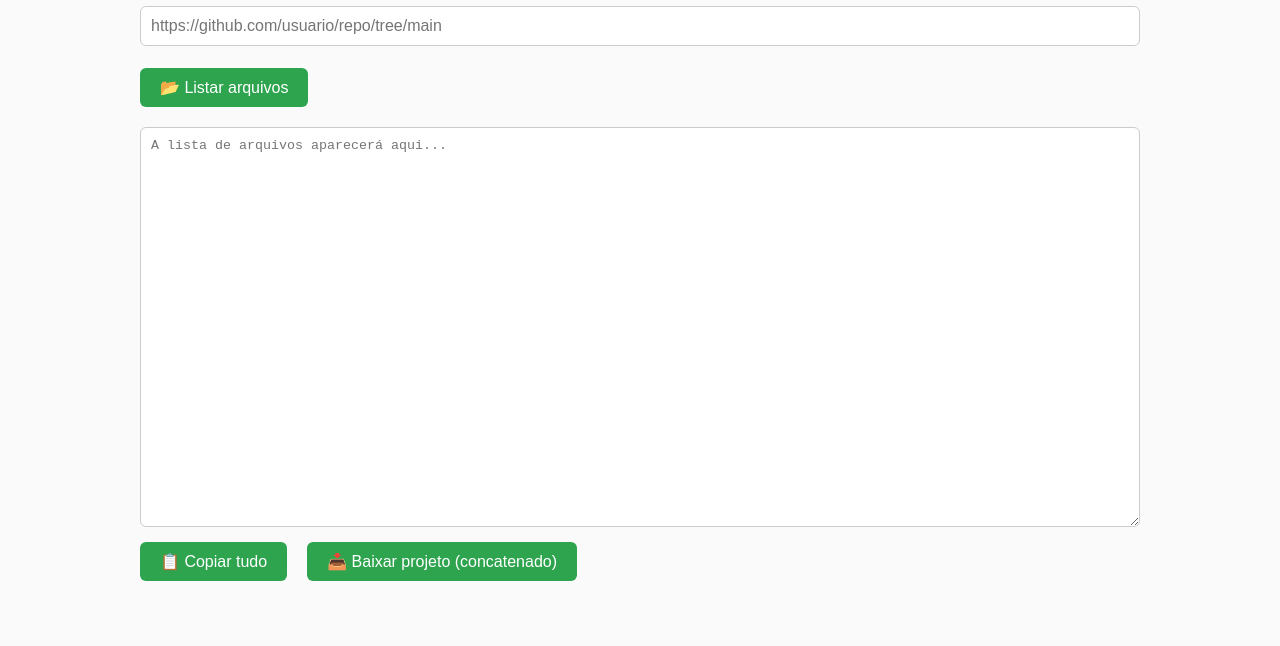
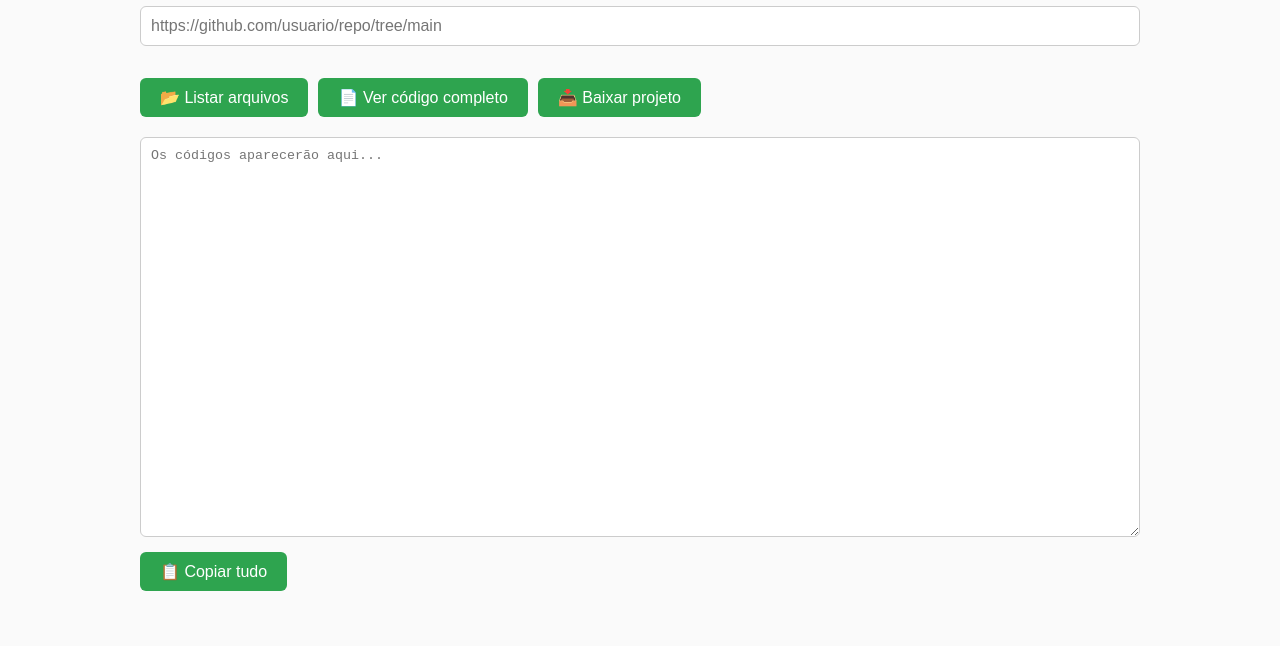
Before and after one commit to arte-trimbauser/repo-concatenator, a website: page index.html in a window 1280 px wide. Shown: the part 154-800 px from the top of the page. Drawn offline with Linux system fonts and the light colour scheme.

Commit message:
Update index.html

```diff
--- a/index.html
+++ b/index.html
@@ -37,7 +37,7 @@
     .theme-toggle:hover { background: var(--nav-link); color: #fff; }
     textarea { width: 100%; height: 400px; margin-top: 10px; background-color: var(--input-bg); color: var(--text); border: 1px solid var(--border); border-radius: 6px; padding: 10px; font-family: monospace; box-sizing: border-box; }
     input[type="text"] { width: 100%; padding: 10px; background-color: var(--input-bg); color: var(--text); border: 1px solid var(--border); border-radius: 6px; box-sizing: border-box; font-size: 1rem; }
-    button { padding: 10px 20px; cursor: pointer; background-color: var(--btn-bg); color: #fff; border: none; border-radius: 6px; font-size: 1rem; transition: background 0.3s; margin-right: 10px; }
+    button { padding: 10px 20px; cursor: pointer; background-color: var(--btn-bg); color: #fff; border: none; border-radius: 6px; font-size: 1rem; transition: background 0.3s; }
     button:hover { background-color: var(--btn-hover); }
     .btn-group { display: flex; flex-wrap: wrap; gap: 10px; margin-top: 10px; }
     #status { margin-top: 10px; font-weight: bold; }
@@ -56,13 +56,16 @@
   <h1>Cole o link do repositório GitHub</h1>
   <input type="text" id="repoUrl" placeholder="https://github.com/usuario/repo/tree/main">
   <br><br>
-  <button id="fetchBtn" onclick="fetchRepo()">📂 Listar arquivos</button>
+  <div class="btn-group">
+    <button onclick="fetchRepo()" id="fetchBtn">📂 Listar arquivos</button>
+    <button onclick="fetchFullContent()" id="fullContentBtn">📄 Ver código completo</button>
+    <button onclick="downloadProject()" id="downloadBtn">📥 Baixar projeto</button>
+  </div>
   <div id="status"></div>
-  <textarea id="output" placeholder="A lista de arquivos aparecerá aqui..."></textarea>
+  <textarea id="output" placeholder="Os códigos aparecerão aqui..."></textarea>
   <br>
   <div class="btn-group">
     <button onclick="copyAll()">📋 Copiar tudo</button>
-    <button onclick="downloadProject()" id="downloadBtn">📥 Baixar projeto (concatenado)</button>
   </div>
 
   <script>
@@ -113,6 +116,41 @@
       }
     }
 
+    async function fetchFullContent() {
+      const urlInput = document.getElementById('repoUrl').value.trim();
+      const status = document.getElementById('status');
+      const output = document.getElementById('output');
+      const btn = document.getElementById('fullContentBtn');
+
+      if (!urlInput) { status.innerHTML = '<span class="error">⚠️ Insira uma URL.</span>'; return; }
+
+      btn.disabled = true;
+      btn.innerHTML = '<span class="spinner"></span> A carregar...';
+      status.textContent = 'A obter conteúdo completo...';
+      output.value = '';
+
+      try {
+        const response = await fetch('/api/full-content', {
+          method: 'POST',
+          headers: { 'Content-Type': 'application/json' },
+          body: JSON.stringify({ repoUrl: urlInput })
+        });
+        if (!response.ok) throw new Error(`Erro ${response.status}`);
+        const data = await response.json();
+        if (data.content) {
+          output.value = data.content;
+          status.innerHTML = `<span class="success">✅ ${data.totalFiles} arquivos encontrados (${data.analyzedFiles} carregados).</span>`;
+        } else {
+          status.innerHTML = '<span class="error">Nenhum conteúdo encontrado.</span>';
+        }
+      } catch (err) {
+        status.innerHTML = `<span class="error">❌ Erro: ${err.message}</span>`;
+      } finally {
+        btn.disabled = false;
+        btn.innerHTML = '📄 Ver código completo';
+      }
+    }
+
     async function downloadProject() {
       const urlInput = document.getElementById('repoUrl').value.trim();
       if (!urlInput) {
```
